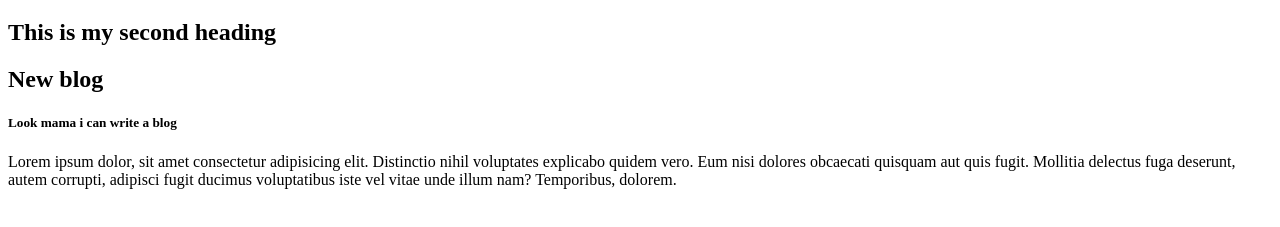
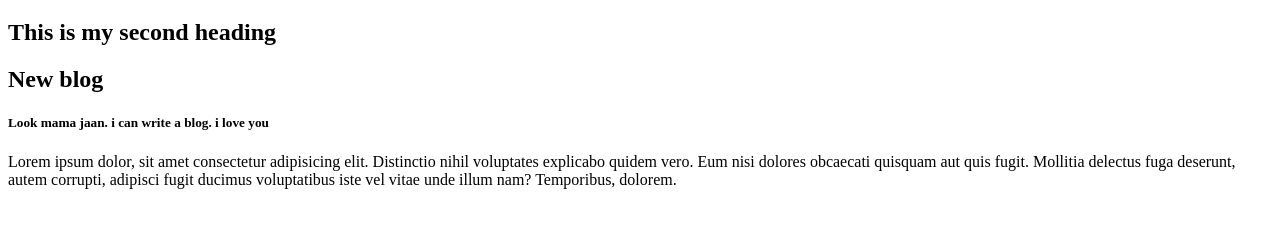
Before and after one commit to runo-ahmmed/my-sixth-repo, a plain HTML site: page index.html in a window 1280 px wide. Shown: the part 61-288 px from the top of the page. Drawn offline with Linux system fonts and the light colour scheme.

Commit message:
line added

```diff
--- a/index.html
+++ b/index.html
@@ -11,7 +11,7 @@
     <h2>This is my second heading</h2>
     <div>
         <h2>New blog</h2>
-        <h5>Look mama i can write a blog</h5>
+        <h5>Look mama jaan. i can write a blog. i love you</h5>
         <p>Lorem ipsum dolor, sit amet consectetur adipisicing elit. Distinctio nihil voluptates explicabo quidem vero. Eum nisi dolores obcaecati quisquam aut quis fugit. Mollitia delectus fuga deserunt, autem corrupti, adipisci fugit ducimus voluptatibus iste vel vitae unde illum nam? Temporibus, dolorem.</p>
     </div>
 </body>
```
